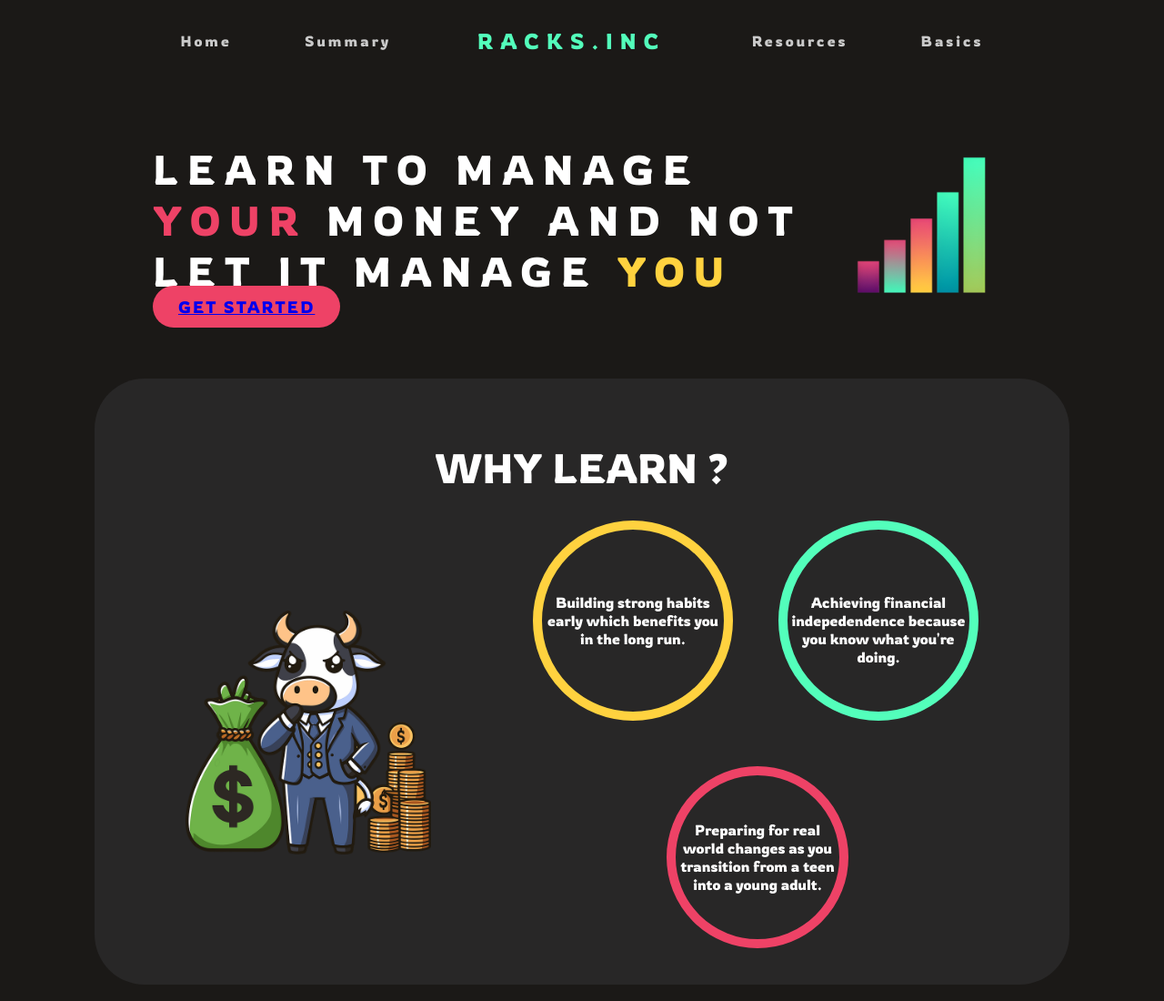
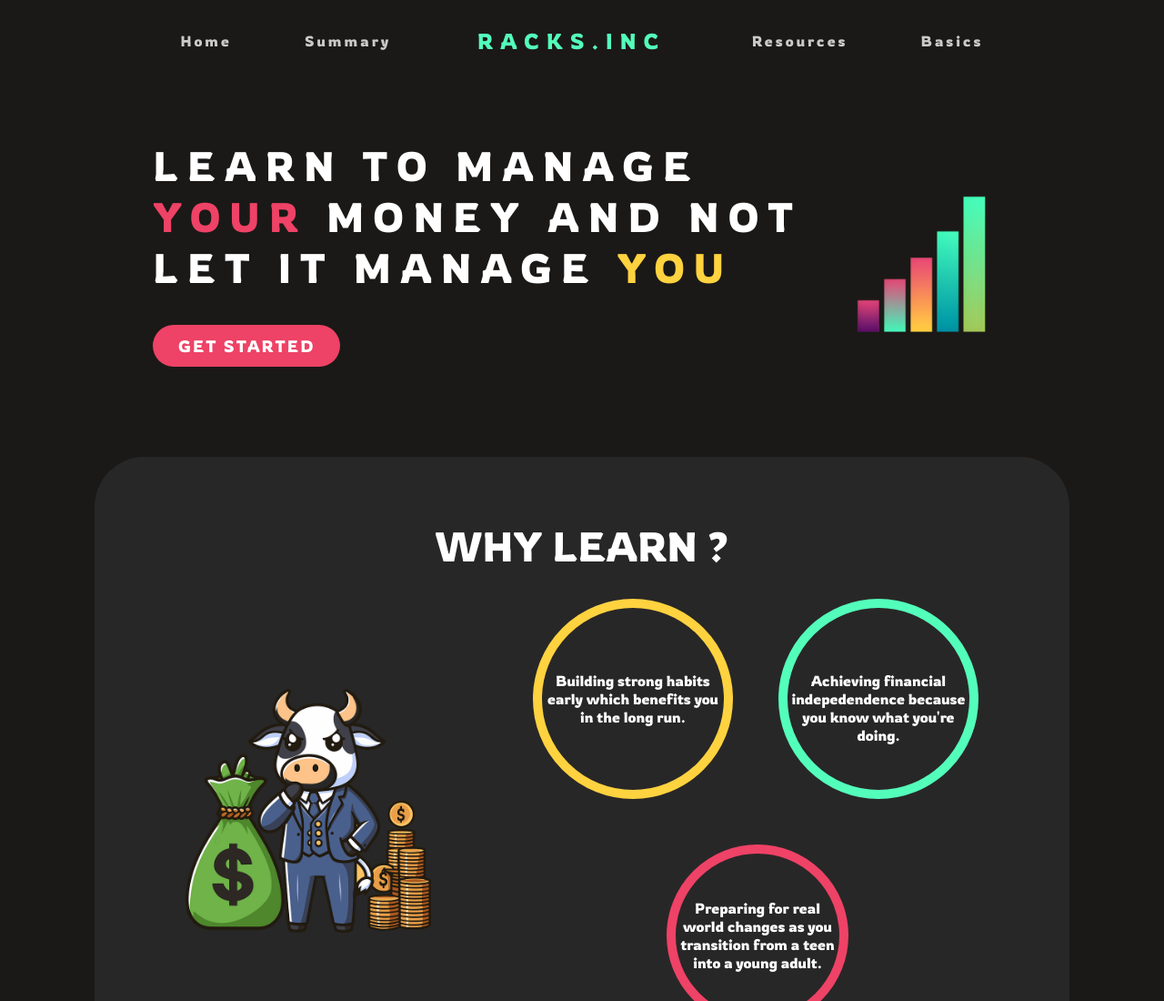
Before and after one commit to Rops16/Ropa-Website-L3, a plain HTML site: page coding versions/finalVersion3/index.html in a window 1280 px wide. Shown: the top 1100 px of the page at 91% size. Drawn offline with Linux system fonts and the light colour scheme; files that its build step writes are made by us from their sources; files whose address does not match are found by name.

Commit message:
Update styles.css

```diff
--- a/coding versions/finalVersion3/styles.css
+++ b/coding versions/finalVersion3/styles.css
@@ -15,6 +15,7 @@ html, body{
 html{
     scroll-behavior: smooth;
 }
+
 /* storing colours */
 :root{
     --background-main: #1B1917;
@@ -150,20 +151,21 @@ body{
     text-decoration: none;
 }
 /* hero section button animations */
-.hero-left button {
+.hero-left .pink-btn{
     cursor: pointer;
     display: inline-block;
     position: relative;
     transition: 0.5s;
+    color: var(--main-text);
+    text-decoration: none;
 }
-.hero-left button:hover  {
+.hero-left .pink-btn:hover  {
     /* padding-right: 25px; */
     background-color: var(--main-text);
     transform: translateY(-10px);
-}
-.pink-btn a:hover{
     color: var(--pink-text);
 }
+
 /* section 1 code */
 .section-1-container{
     background-color: var(--background-secondary);
```
